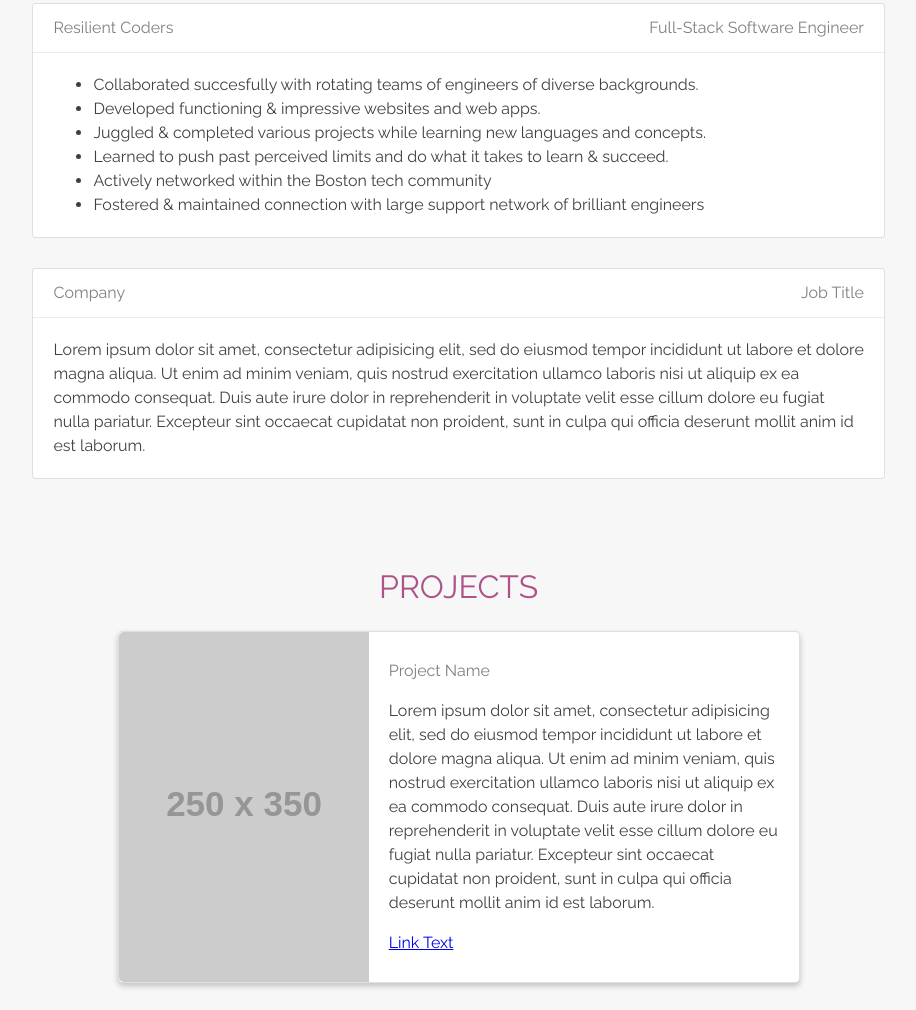
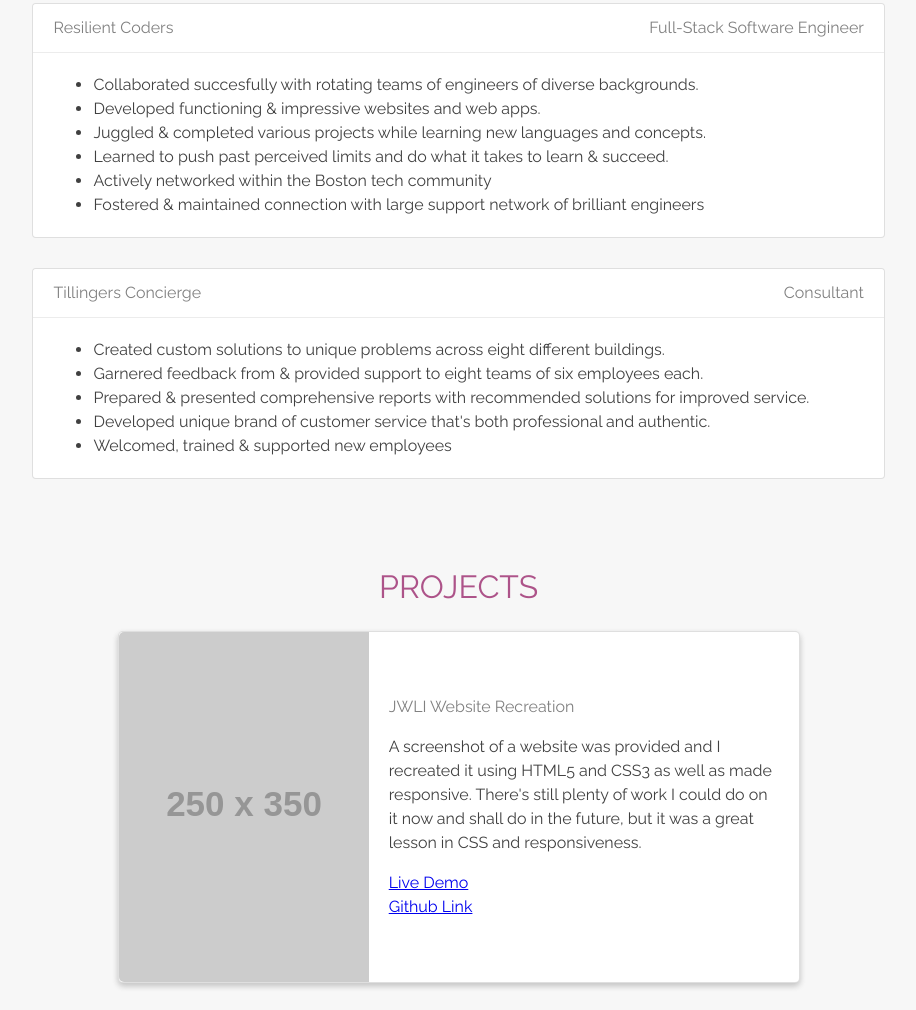
Before and after one commit to CharlesDeFarias/Personal-site, a plain HTML site: page index.html in a window 1280 px wide. Shown: the part 1755-2765 px from the top of the page, without its empty margins (180-1096 px from the left). Drawn offline with Linux system fonts and the light colour scheme; placeholder pictures from the web are drawn by us.

Commit message:
updated experience

```diff
--- a/index.html
+++ b/index.html
@@ -24,7 +24,7 @@
         <div class="jumbotron-text">
           <img src="picture.png">
           <h1>Charles De Farias</h1>
-          <p>Brazilian-American Full Stack software developer with a particular love for ES6 & exceeding expectations </p>
+          <p>Brazilian-American Full Stack software developer with a particular love for Javascript & exceeding expectations </p>
         </div>
         <div class="jumbotron-social">
           <ul class="ul-social">
@@ -93,10 +93,16 @@
 <!-- CARD #2 -->
             <div class="card">
               <div class="card-header">
-                <h4>Company <span class="job-title">Job Title</span></h4>
+                <h4>Tillingers Concierge <span class="job-title">Consultant</span></h4>
               </div>
               <div class="card-content">
-                <p>Lorem ipsum dolor sit amet, consectetur adipisicing elit, sed do eiusmod tempor incididunt ut labore et dolore magna aliqua. Ut enim ad minim veniam, quis nostrud exercitation ullamco laboris nisi ut aliquip ex ea commodo consequat. Duis aute irure dolor in reprehenderit in voluptate velit esse cillum dolore eu fugiat nulla pariatur. Excepteur sint occaecat cupidatat non proident, sunt in culpa qui officia deserunt mollit anim id est laborum.</p>
+                <p><ul>
+                  <li>Created custom solutions to unique problems across eight different buildings.</li>
+                  <li>Garnered feedback from & provided support to eight teams of six employees each.</li>
+                  <li>Prepared & presented comprehensive reports with recommended solutions for improved service.</li>
+                  <li>Developed unique brand of customer service that's both professional and authentic.</li>
+                  <li>Welcomed, trained & supported new employees</li>
+                </ul></p>
               </div>
             </div>
         <div class="side-content"></div>
@@ -117,9 +123,11 @@
                 <img src="http://placehold.it/250x350">
               </div>
               <div class="project-content">
-                <h4>Project Name</h4>
-                <p>Lorem ipsum dolor sit amet, consectetur adipisicing elit, sed do eiusmod tempor incididunt ut labore et dolore magna aliqua. Ut enim ad minim veniam, quis nostrud exercitation ullamco laboris nisi ut aliquip ex ea commodo consequat. Duis aute irure dolor in reprehenderit in voluptate velit esse cillum dolore eu fugiat nulla pariatur. Excepteur sint occaecat cupidatat non proident, sunt in culpa qui officia deserunt mollit anim id est laborum.</p>
-                <a href="#">Link Text</a>
+                <h4>JWLI Website Recreation</h4>
+                <p>A screenshot of a website was provided and I recreated it using HTML5 and CSS3 as well as made responsive. There's still plenty of work I could do on it now and shall do in the future, but it was a great lesson in CSS and responsiveness.</p>
+
+                <a href="https://charlesdefarias.github.io/slot-machine/">Live Demo</a>
+                <a href="https://github.com/CharlesDeFarias/slot-machine">Github Link</a>
               </div>
             </div>
             <!-- CARD #2 -->
@@ -130,7 +138,6 @@
               <div class="project-content">
                 <h4>Project Name</h4>
                 <p>Lorem ipsum dolor sit amet, consectetur adipisicing elit, sed do eiusmod tempor incididunt ut labore et dolore magna aliqua. Ut enim ad minim veniam, quis nostrud exercitation ullamco laboris nisi ut aliquip ex ea commodo consequat. Duis aute irure dolor in reprehenderit in voluptate velit esse cillum dolore eu fugiat nulla pariatur. Excepteur sint occaecat cupidatat non proident, sunt in culpa qui officia deserunt mollit anim id est laborum.</p>
-                <a href="#">Link Text</a>
               </div>
             </div>
             <!-- CARD #3 -->
--- a/style.css
+++ b/style.css
@@ -100,7 +100,10 @@ body {
 .row {
   display: flex;
 }
-
+.row img{
+  width:250px;
+  height:350px;
+}
 .white {
   background: white;
 }
```
